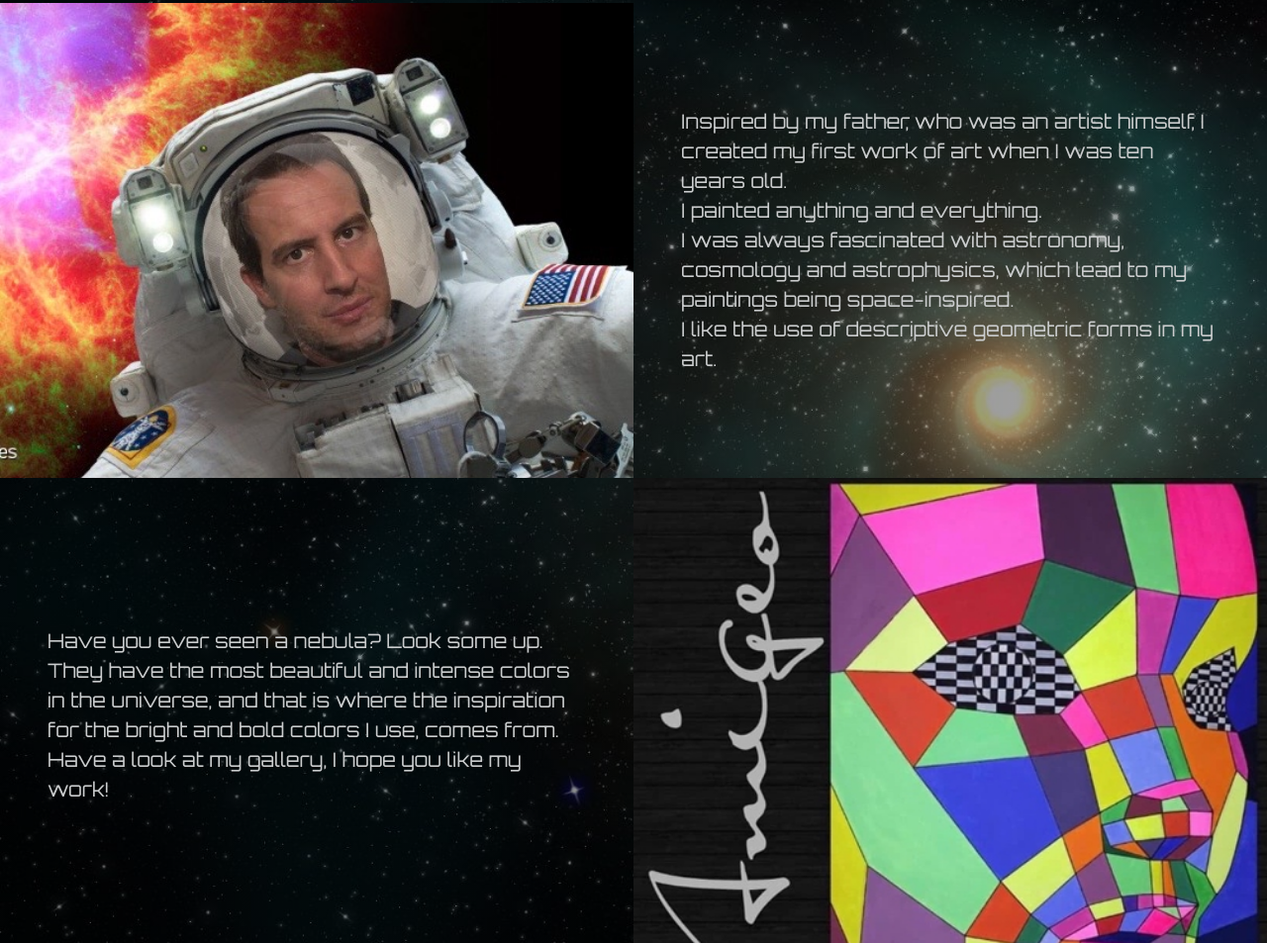
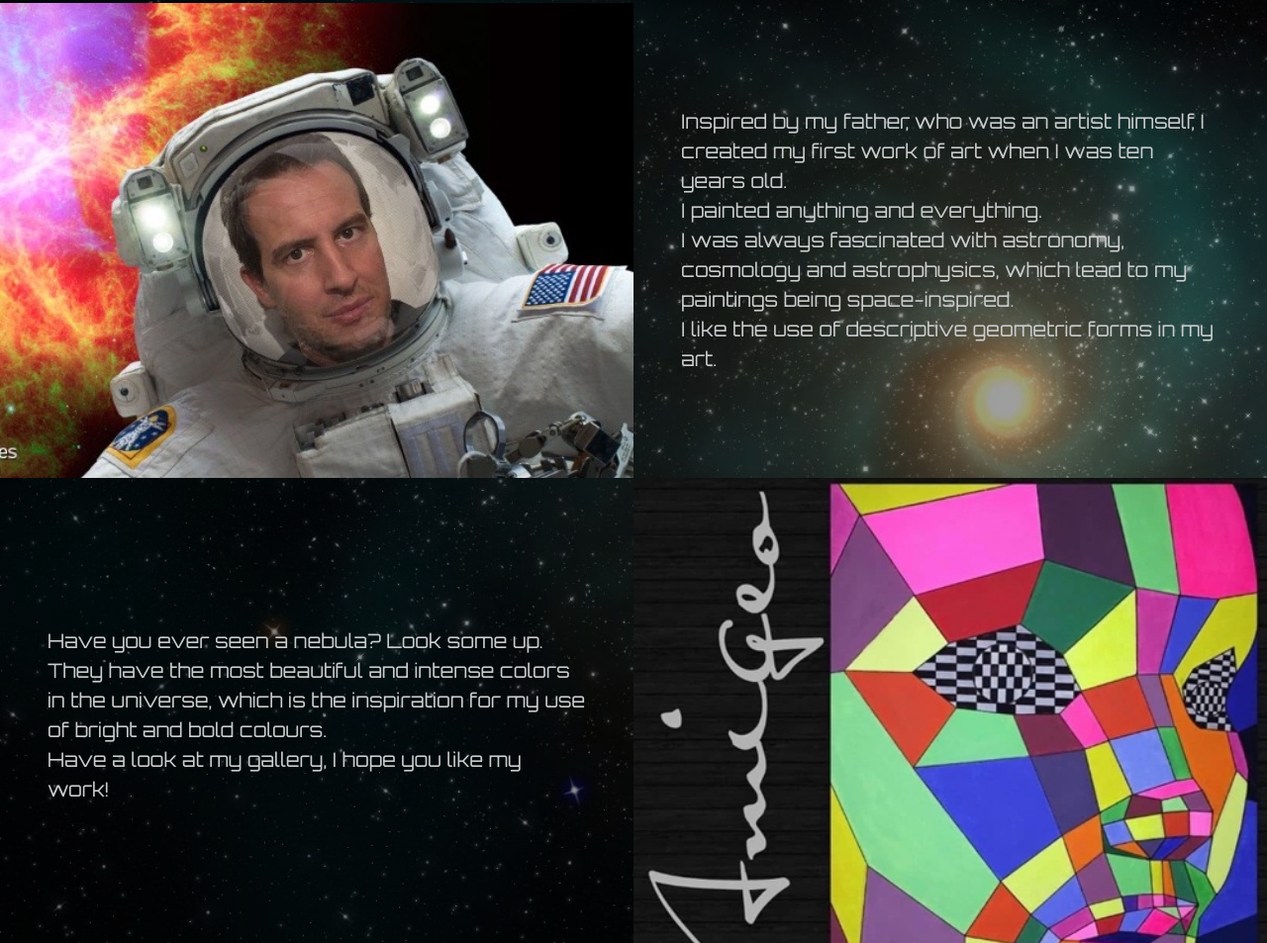
Before and after one commit to Deshaine1/Amigeo, a plain HTML site: page about.html in a window 1280 px wide. Shown: the part 229-1182 px from the top of the page at 99% size. Drawn offline with nearby package versions, Linux system fonts and the light colour scheme.

Commit message:
added wireframe.jpeg

```diff
--- a/about.html
+++ b/about.html
@@ -58,8 +58,8 @@
                <div class="row no-gutters">
                   <div class="col-lg-6 order-lg-2 text-white showcase-img" style="background-image: url('assets/images/amigeo.JPG');"></div>
                   <div class="col-lg-6 order-lg-1 my-auto showcase-text text-color">
-                     <p class="lead mb-0">Have you ever seen a nebula? Look some up. They have the most beautiful and intense colors in the universe, and that is
-                        where the inspiration for the bright and bold colors I use, comes from.
+                     <p class="lead mb-0">Have you ever seen a nebula? Look some up. They have the most beautiful and intense colors in the universe, which is
+                        the inspiration for my use of bright and bold colours.
                      </p>
                      <p class="lead mb-0">Have a look at my gallery, I hope you like my work!</p>
                   </div>
```
Also changed, not shown: contact.html (+1 -1 lines), 2 other files.
